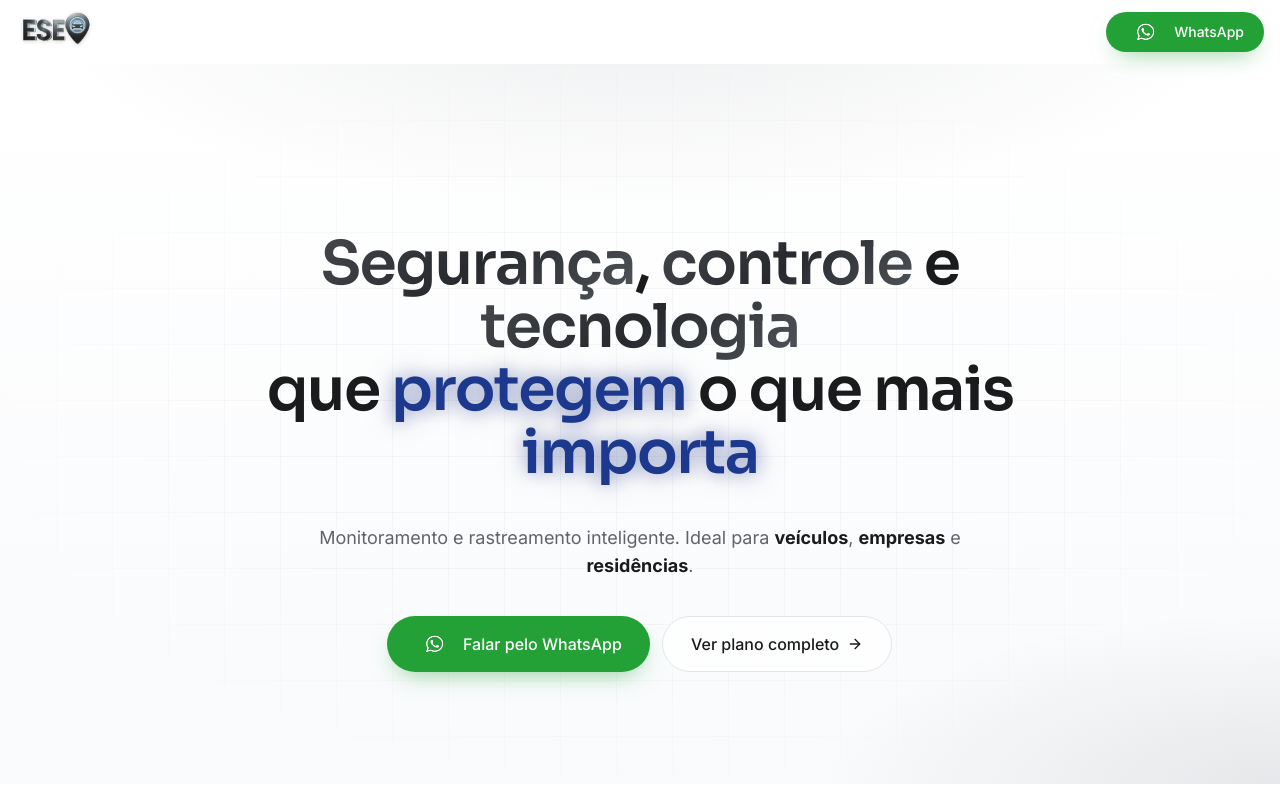
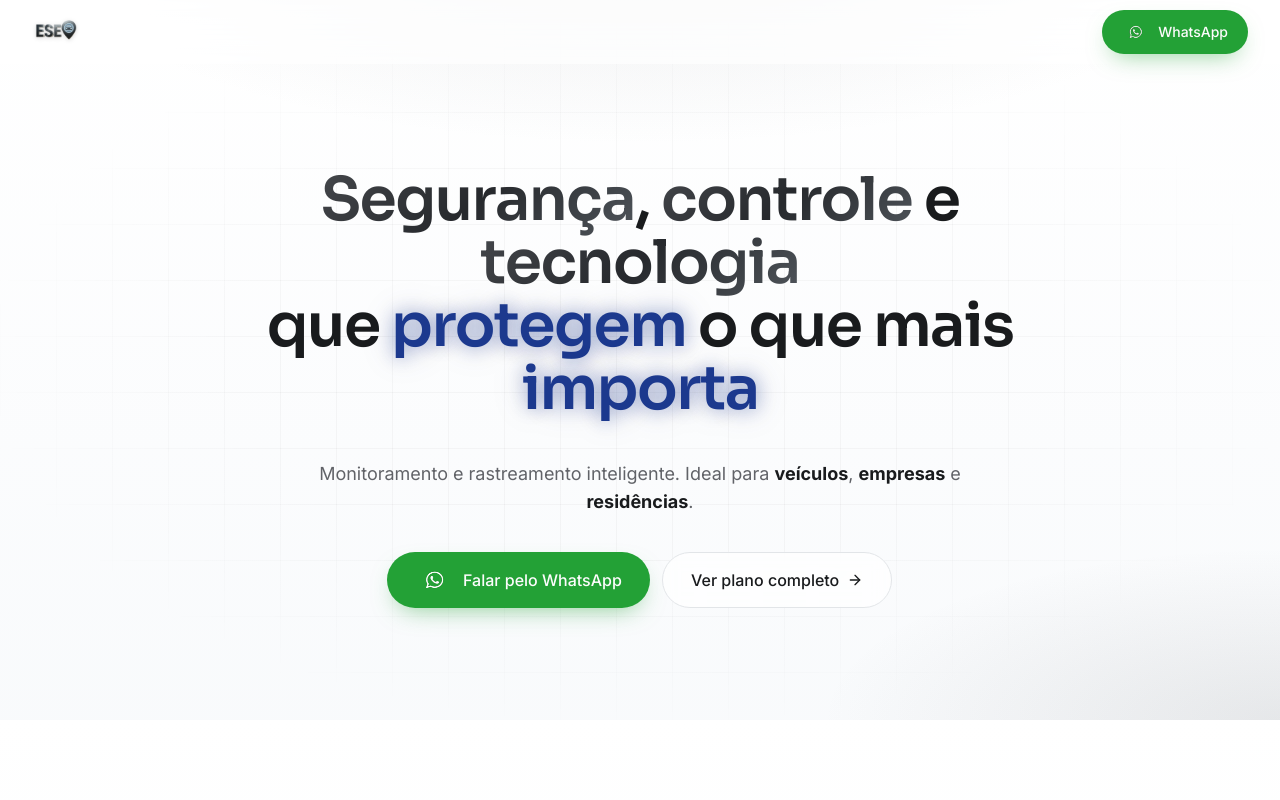
Before and after one commit to Jhonatan-HenriqueS/ese-security, a Next.js app: page / in a window 1280 px wide. Shown: the top 800 px of the page. Built offline with nearby package versions, Linux system fonts and the light colour scheme.

Commit message:
fix: component header is fixed

```diff
--- a/app/components/landing/Header.tsx
+++ b/app/components/landing/Header.tsx
@@ -21,27 +21,28 @@ export function Header() {
   return (
     <header
       className={cn(
-        "sticky top-0 z-50 transition-all ",
+        "fixed left-0 top-0 z-50 w-dvw overflow-x-clip pt-[env(safe-area-inset-top)] transition-all",
         scrolled
-          ? "bg-white/70 backdrop-blur-xl border-b border-border/60 shadow-[0_1px_0_0_color-mix(in_oklab,var(--primary)_8%,transparent)]"
-          : "bg-transparent",
+          ? "bg-white/85 backdrop-blur-xl border-b border-border/60 shadow-[0_1px_0_0_color-mix(in_oklab,var(--primary)_8%,transparent)]"
+          : "bg-white/70 backdrop-blur-xl",
       )}
     >
       <nav
         aria-label="Navegação principal"
-        className="mx-auto max-w-7xl px-4 h-16 flex items-center justify-between"
+        className="mx-auto flex h-16 max-w-7xl items-center justify-between gap-3 px-4 sm:px-6 lg:px-8"
       >
         <a
           href="#topo"
-          className="flex items-center gap-2.5"
+          className="flex h-12 w-12 shrink-0 items-center justify-center"
           aria-label="ESE — Início"
         >
           <Image
             src={logo}
             alt="Logo ESE — Segurança e Rastreamento"
-            width={80}
-            height={80}
-            className=" object-contain drop-shadow-sm"
+            width={64}
+            height={64}
+            priority
+            className="h-12 w-12 object-contain drop-shadow-sm"
           />
         </a>
 
@@ -49,7 +50,7 @@ export function Header() {
           href={WHATSAPP_URL}
           target="_blank"
           rel="noopener noreferrer"
-          className="inline-flex items-center gap-2 rounded-full bg-[var(--whatsapp)] text-[var(--whatsapp-foreground)] px-4 sm:px-5 h-10 text-sm font-medium shadow-whatsapp hover:scale-[1.03] active:scale-[0.98] transition-transform"
+          className="inline-flex h-11 max-w-[calc(100dvw_-_5.5rem)] shrink-0 items-center justify-center gap-2 rounded-full bg-[var(--whatsapp)] px-3 text-sm font-medium text-[var(--whatsapp-foreground)] shadow-whatsapp transition-transform hover:scale-[1.03] active:scale-[0.98] sm:px-5"
           aria-label="Falar com a ESE no WhatsApp"
         >
           <Image
@@ -57,10 +58,10 @@ export function Header() {
             alt="WhatsApp Logo"
             width={1}
             height={1}
-            className="h-10 w-10 shrink-0 object-contain"
+            className="h-7 w-7 shrink-0 object-contain"
           />
-          <span className="hidden sm:inline">WhatsApp</span>
-          <span className="sm:hidden">Fale conosco</span>
+          <span className="hidden whitespace-nowrap sm:inline">WhatsApp</span>
+          <span className="whitespace-nowrap sm:hidden">Fale conosco</span>
         </a>
       </nav>
     </header>
```
